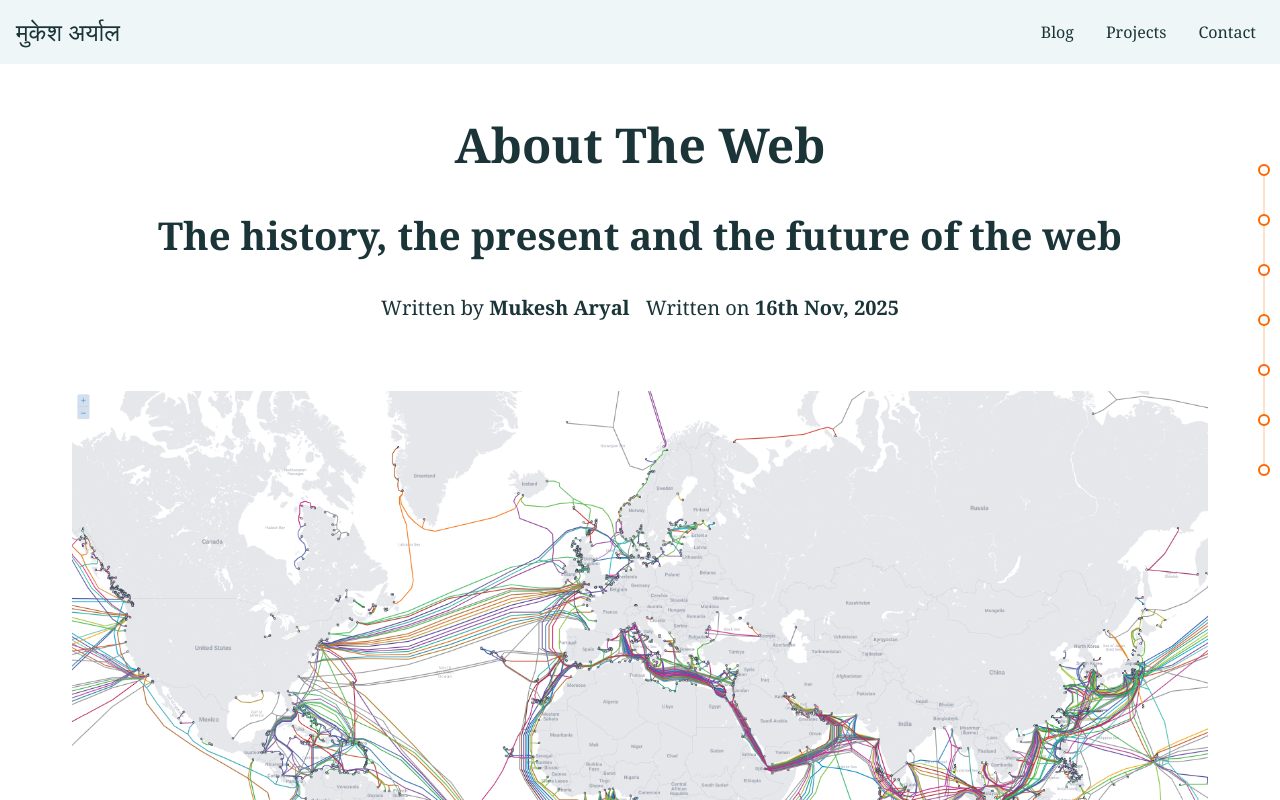
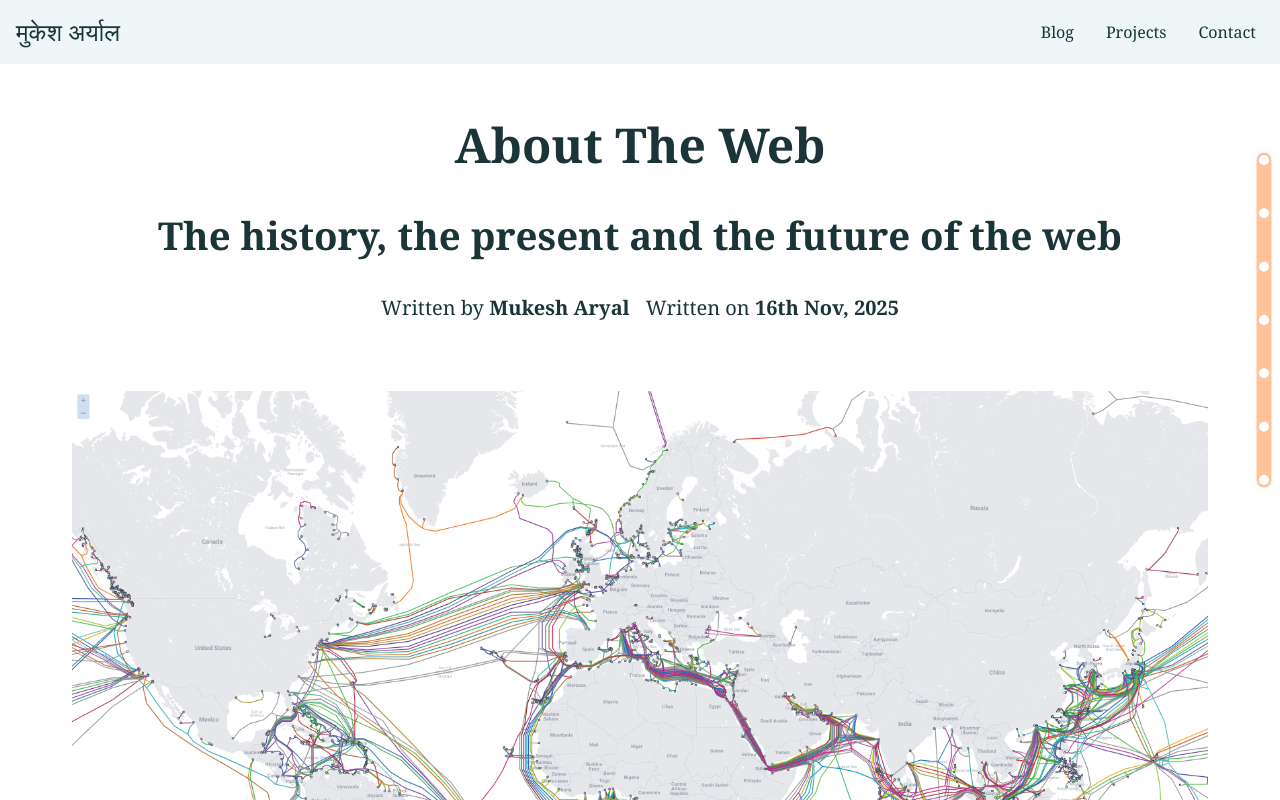
Before and after one commit to mukesharyal/mukesharyal.github.io, a SvelteKit app: page /blog/i-love-the-web in a window 1280 px wide. Shown: the top 800 px of the page. Built offline with nearby package versions, Linux system fonts and the light colour scheme.

Commit message:
Changing something

```diff
--- a/src/lib/components/Outline.svelte
+++ b/src/lib/components/Outline.svelte
@@ -1,6 +1,6 @@
 <script>
 
-    import { fade } from "svelte/transition";
+    import { draw, fade } from "svelte/transition";
 
     let { elements } = $props();
 
@@ -8,20 +8,25 @@
     let canvasWidth = $state(null);
 
     let scrollDistance = $state(0);
+    let startElement = $state(0);
+
+    let outlineContainer;
+
+    let shown = $state(false);
 
 
-    let lastCall = 0;
+    let lastCallScroll = 0;
     const throttleTime = 100;
+
+    let lastCallPointerMove = 0;
 
     function handleScroll() {
 
         const now = Date.now();
 
-        if (now - lastCall >= throttleTime) {
-            lastCall = now;
+        if (now - lastCallScroll >= throttleTime) {
 
-            let startElement = 0;
-            let endElement = 0;
+            lastCallScroll = now;
 
             if(window.scrollY < elements[0].offsetTop)
             {
@@ -31,11 +36,9 @@
 
             if(window.scrollY > elements[elements.length - 1].offsetTop)
             {
-                scrollDistance = canvasHeight - 20;
+                scrollDistance = canvasHeight;
                 return;
             }
-
-            // We are starting to scroll past the current section
 
             for(let i = 0; i < elements.length - 1; i++)
             {
@@ -49,9 +52,35 @@
                 }
             }
 
-            endElement = startElement + 1;
+            let endElement = startElement + 1;
 
-            scrollDistance = (endElement - 1) * ((canvasHeight - 20) / (elements.length - 1)) + (window.scrollY - elements[startElement].offsetTop) / (elements[endElement - 1 ].scrollHeight) * ((canvasHeight - 20) / (elements.length - 1));
+            scrollDistance = (endElement - 1) * ((canvasHeight) / (elements.length - 1)) + (window.scrollY - elements[startElement].offsetTop) / (elements[endElement - 1 ].scrollHeight) * ((canvasHeight) / (elements.length - 1));
+        }
+    }
+
+    function handleTouch(event)
+    {
+
+        const now = Date.now();
+
+        if(now - lastCallPointerMove >= throttleTime)
+        {
+            lastCallPointerMove = now;
+
+            let elementIndex = (event.clientY - outlineContainer.getBoundingClientRect().top) / (canvasHeight) * (elements.length - 1);
+
+            if(elementIndex < 0)
+            {
+                return;
+            }
+
+            let elementTop = elements[Math.floor(elementIndex)].getBoundingClientRect().top;
+
+            let elementHeight = elements[Math.floor(elementIndex)].clientHeight;
+
+            elements[Math.floor(elementIndex)].scrollIntoView();
+
+            window.scrollBy(0, (elementIndex - Math.floor(elementIndex)) * elementHeight);
         }
     }
 
@@ -61,26 +90,19 @@
 <svelte:window on:scroll={handleScroll} />
 
 
-<svg class="outline" transition:fade width="2rem" height="100%" bind:clientHeight={canvasHeight} bind:clientWidth={canvasWidth} >
+<svg aria-hidden="true" bind:this={outlineContainer} class={`outline ${ shown ? 'shown' : '' }`} onblur={() => { shown = false; }} onclick={() => { shown = !shown; }} onpointermove={handleTouch} transition:fade width="2rem" height="100%" bind:clientHeight={canvasHeight} bind:clientWidth={canvasWidth} >
 
-    <line x1={ canvasWidth / 2 } y1={ 10 } x2={ canvasWidth / 2 } y2={ canvasHeight - 10 } stroke-width={ 1 } stroke="#FFC299" ></line>
+    <line x1={ canvasWidth / 2 } y1={ 0 } x2={ canvasWidth / 2 } y2={ canvasHeight } stroke-width={ 15 } stroke="#FFC299" stroke-linecap="round" ></line>
 
-    <line x1={ canvasWidth / 2 } y1={ 10 } x2={ canvasWidth / 2 } y2={ 10 + scrollDistance } stroke-width={ 2 } stroke="#ff6600" ></line>
+    {#if scrollDistance > 0}
+
+        <line x1={ canvasWidth / 2 } y1={ 0 } x2={ canvasWidth / 2 } y2={ scrollDistance } stroke-width={ 15 } stroke="#ff6600" stroke-linecap="round" ></line>
+
+    {/if}
 
     {#each elements as element, index }
 
-    <!-- svelte-ignore a11y_click_events_have_key_events -->
-    <g tabindex="0" role="menuitem" aria-roledescription="Menu for the different headings" class="circle-group"  onclick={() => { element.scrollIntoView();}}>
-        <circle class="larger-circle" cx={ canvasWidth / 2 } cy={ 10 + index * ((canvasHeight - 20) / (elements.length - 1)) } r={ 25 } ></circle>
-        <circle class="smaller-circle" cx={ canvasWidth / 2 } cy={ 10 + index * ((canvasHeight - 20) / (elements.length - 1)) } r={ 5 } stroke-width={ 2 } stroke="#ff6600" ></circle>
-
-    <text x={ canvasWidth / 2 - 20 } y={ 15 + index * ((canvasHeight - 20) / (elements.length - 1)) }>
-        { element.querySelector("h1").textContent }
-    </text>
-
-
-    </g>
-
+        <circle class="circle" cx={ canvasWidth / 2 } cy={ index * ((canvasHeight) / (elements.length - 1)) } r={ 5 } ></circle>
 
     {/each}
 
@@ -91,44 +113,30 @@
 
 <style>
 
-    .circle-group text{
-        fill: #ff6600;
-        text-anchor: end;
-        visibility: hidden;
+    .outline{
+        cursor: pointer;
+        overflow: visible;
+        touch-action: none;
+        transition: transform 200ms ease-in-out;
     }
 
-    .circle-group:focus{
+    .outline:focus{
         outline: none;
     }
 
-    .circle-group:hover text, .circle-group:focus text{
-        visibility: visible;
+    .circle{
+        fill: var(--primary-background);
     }
 
-    .circle-group:foc text{
-        visibility: visible;
+    @media (max-width: 600px)
+    {
+        .outline{
+            transform: translateX(50%);
+        }
+
+        .outline.shown{
+            transform: translateX(0);
+        }
     }
 
-
-    .outline{
-        cursor: pointer;
-        overflow: visible;
-    }
-
-    .circle-group .smaller-circle{
-        transform-origin: center;
-        transform-box: fill-box;
-        fill: var(--primary-background);
-        transition: all 200ms ease-in-out;
-        border: 100px solid transparent;
-    }
-
-    .circle-group .larger-circle{
-        fill: transparent;
-    }
-
-    .circle-group:hover .smaller-circle, .circle-group:focus .smaller-circle {
-        transform: scale(1.5);
-        fill: #ff6600;
-    }
 </style>
--- a/svelte.config.js
+++ b/svelte.config.js
@@ -1,14 +1,13 @@
 import adapter from '@sveltejs/adapter-static';
 
 /** @type {import('@sveltejs/kit').Config} */
-
 const config = {
 	kit: {
 		adapter: adapter({
 			fallback: '404.html'
 		}),
 		paths: {
-			base: ''
+			base: process.argv.includes('dev') ? '' : process.env.BASE_PATH
 		}
 	}
 };
```
